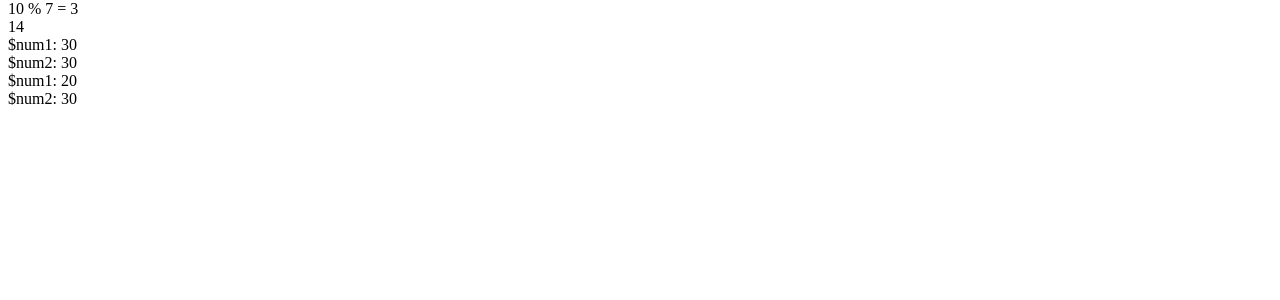
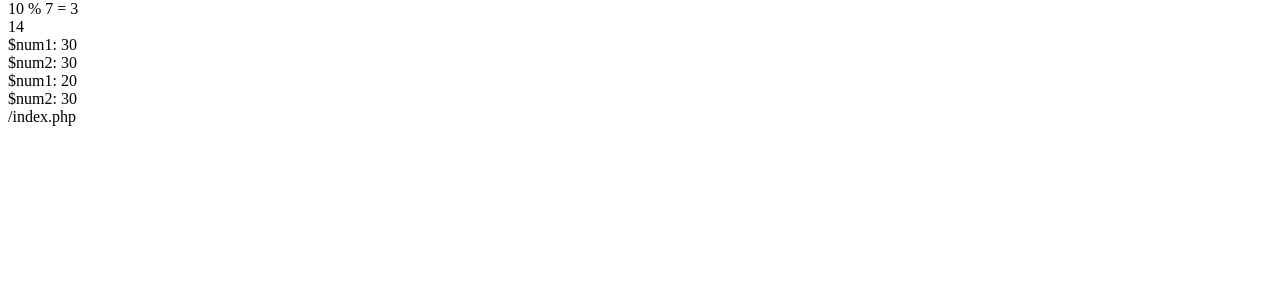
Before and after one commit to egidum/backend, a PHP site: page / in a window 1280 px wide. Shown: the part 482-782 px from the top of the page. Run offline with PHP 8.4, Linux system fonts and the light colour scheme.

Commit message:
paskaita

```diff
--- a/1paskaita/index.php
+++ b/1paskaita/index.php
@@ -51,7 +51,7 @@ echo "$x % $y = $z <br>";
 $num1 = 30;
 $num2 = $num1;
 
-echo '<br>$num1: '. $num1;       // 10
+echo '<br>$num1: ' . $num1;       // 10
 echo '<br>$num2: ' . $num2;      // 10
 
 $num1 = 20;
@@ -59,3 +59,9 @@ $num1 = 20;
 echo '<br>$num1: ' . $num1;      // 20
 echo '<br>$num2: ' . $num2;      // 10
 ?>
+
+<?php
+
+  echo '<br>' . $_SERVER['PHP_SELF'];
+
+?>
```
